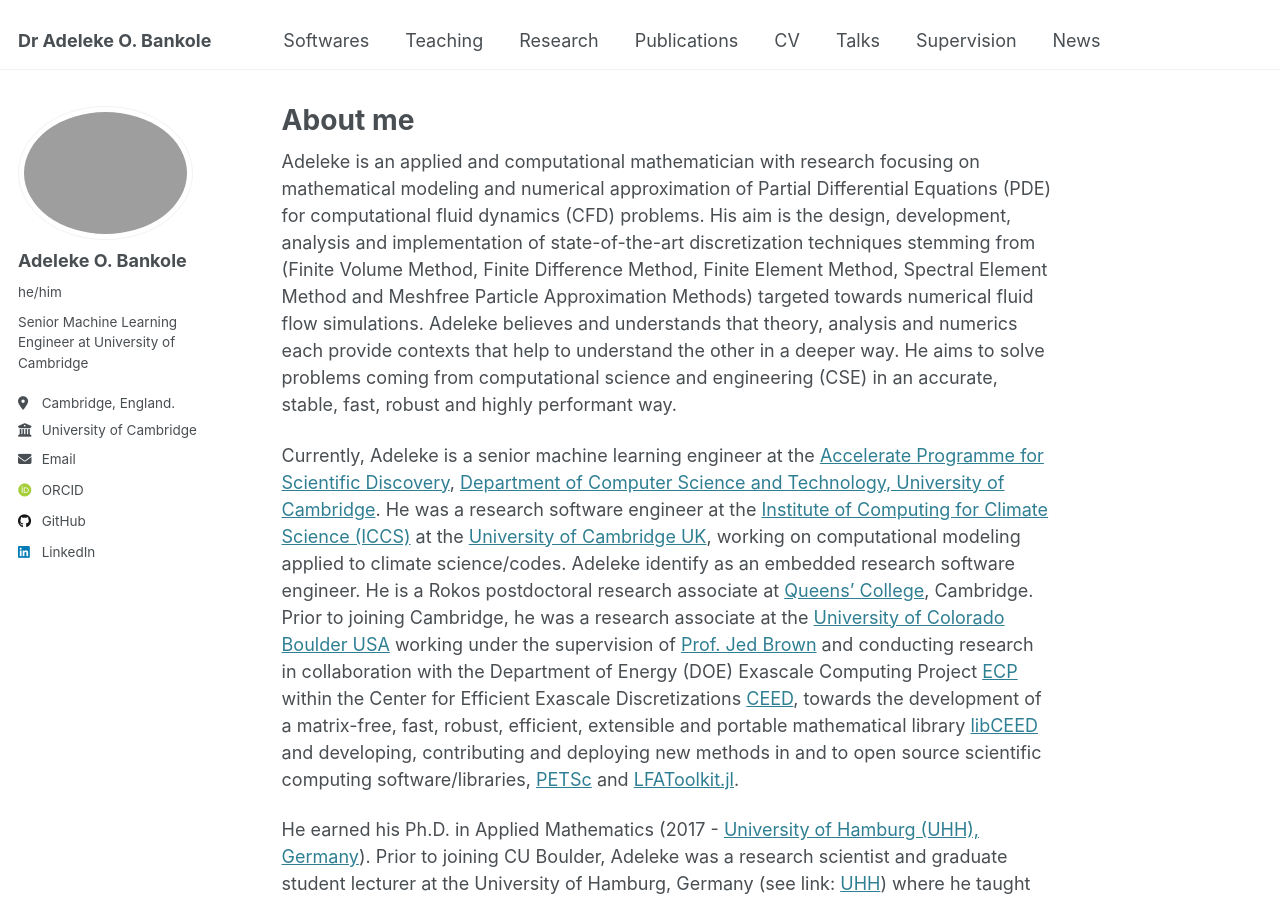
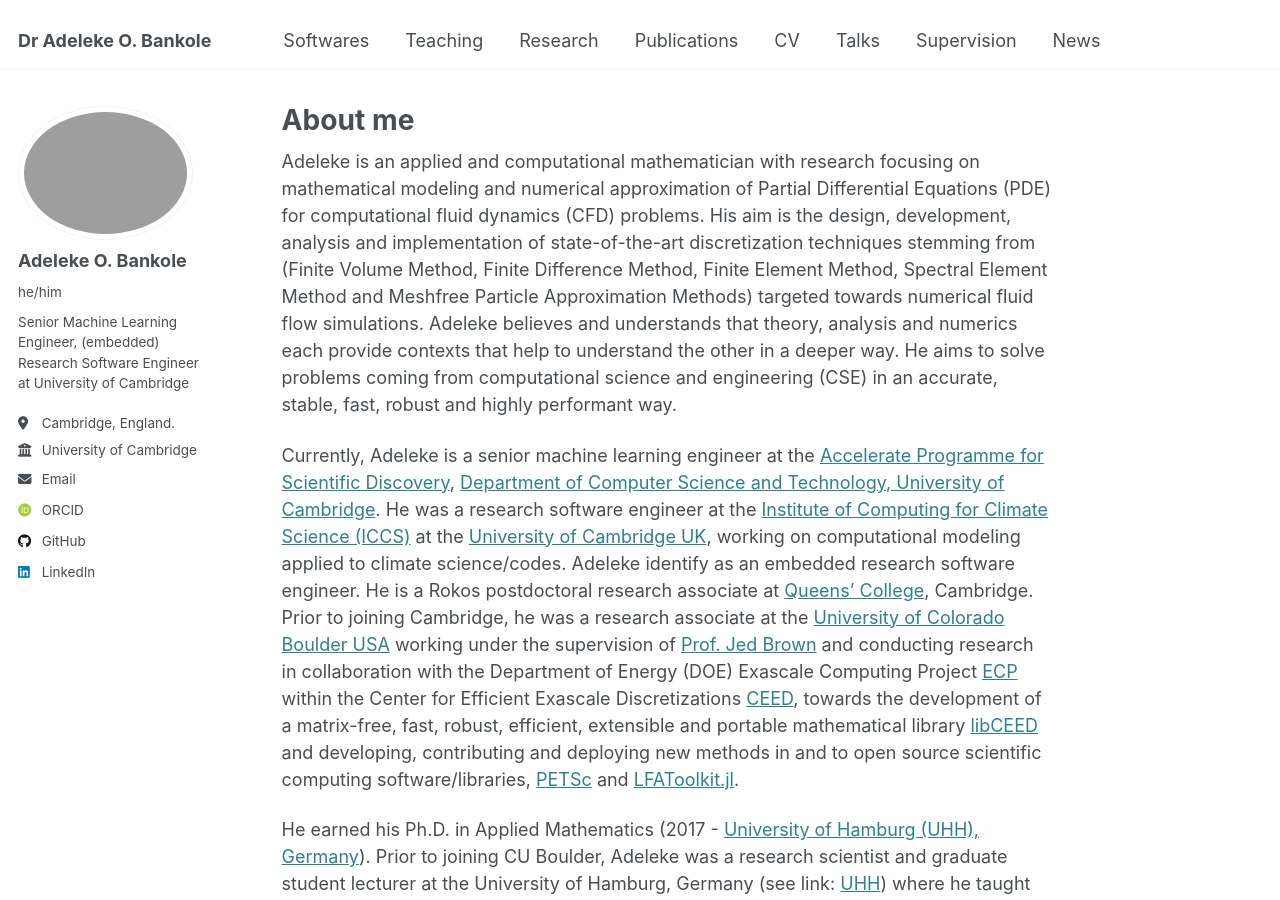
Before and after one commit to AdelekeBankole/adelekebankole.github.io, a Jekyll site: the page built from _pages/about.md, in a window 1280 px wide and 900 px high. Built offline with Jekyll 4.4.1, drawn with Linux system fonts in a browser that asks for light colours; some web fonts are replaced.

Commit message:
Update bio in config file

```diff
--- a/_config.yml
+++ b/_config.yml
@@ -12,7 +12,7 @@ site_theme               : "default"
 title                    : "Dr Adeleke O. Bankole"
 title_separator          : "-"
 name                     : &name "Adeleke O. Bankole"
-description              : &description "Senior Machine Learning Engineer at the University of Cambridge"
+description              : &description "Senior Machine Learning Engineer, (embedded) Research Software Engineer at the University of Cambridge"
 url                      : https://adelekebankole.github.io # the base hostname & protocol for your site e.g. "https://[your GitHub username].github.io"
 baseurl                  : "" # the subpath of your site, e.g. "/blog"
 repository               : "adelekebankole.github.io"
@@ -25,7 +25,7 @@ author:
   avatar           : "Adeleke.jpg"
   name             : "Adeleke O. Bankole"
   pronouns         : "he/him"
-  bio              : "Senior Machine Learning Engineer at University of Cambridge"
+  bio              : "Senior Machine Learning Engineer, (embedded) Research Software Engineer at University of Cambridge"
   location         : "Cambridge, England."
   employer         : "University of Cambridge"
   uri              : # URL
```
